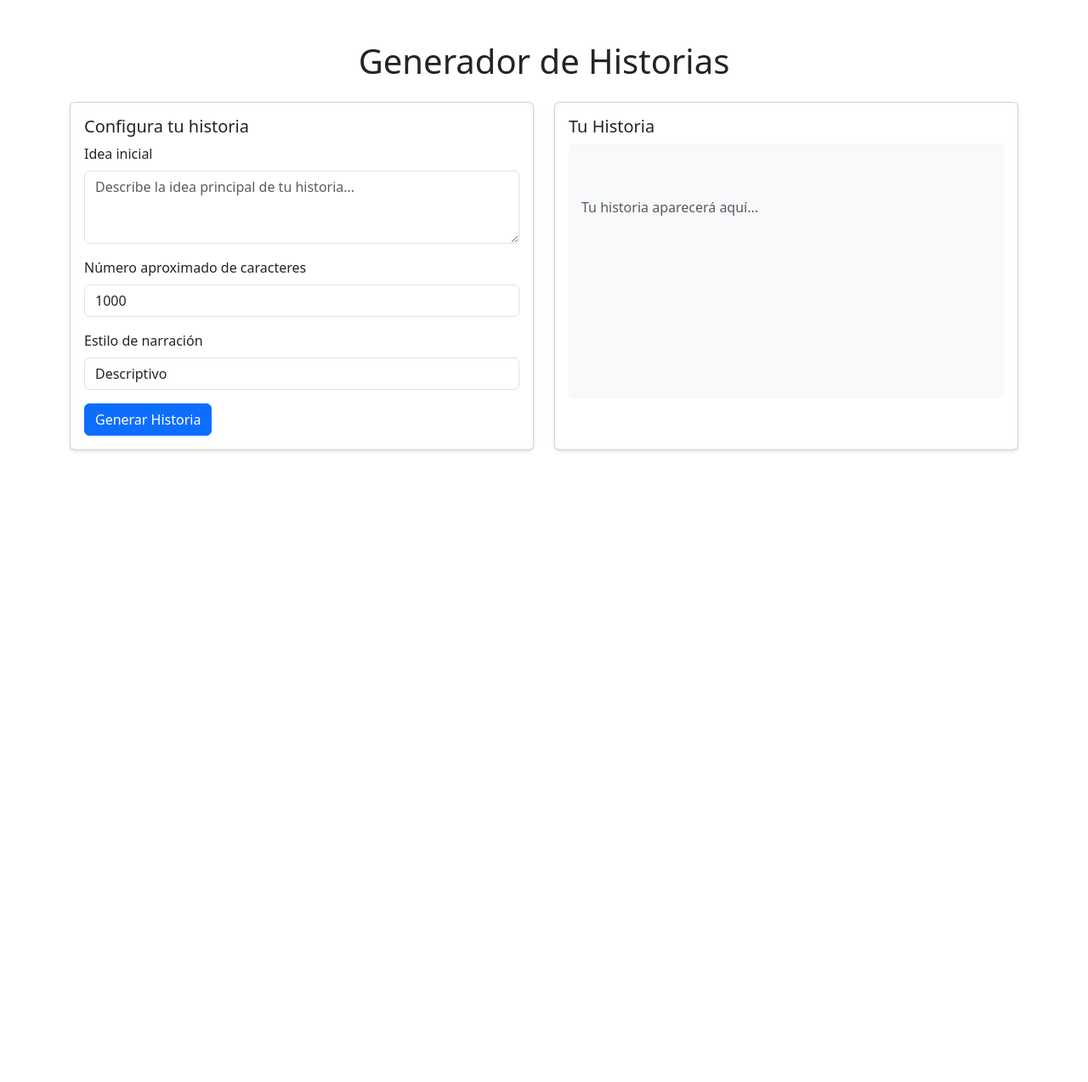
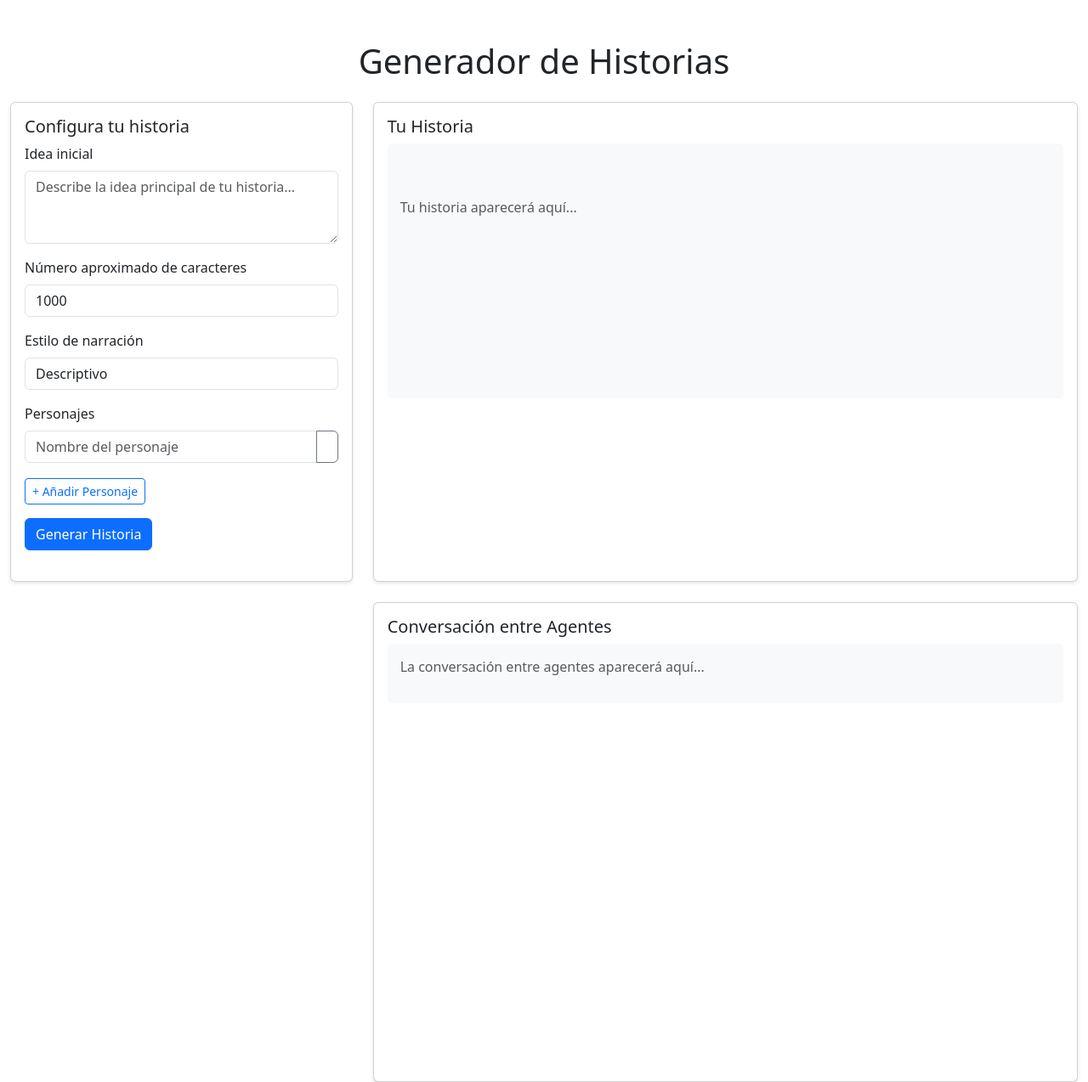
Before and after one commit to trapaglia/story_builder, a Flask app: page / in a window 1280 px wide. Shown: the whole page at 85% size. Before the commit the page ends 532 px from the top, so only its background shows below. Run offline with Flask 3, Linux system fonts and the light colour scheme.

Commit message:
Implement multi-agent story generation with dynamic character creation

```diff
--- a/app.py
+++ b/app.py
@@ -2,6 +2,8 @@ from flask import Flask, render_template, request, jsonify
 from openai import OpenAI
 from dotenv import load_dotenv
 import os
+from agents import StoryOrchestrator
+import asyncio
 
 # Cargar variables de entorno
 load_dotenv()
@@ -9,6 +11,7 @@ load_dotenv()
 # Inicializar Flask y OpenAI
 app = Flask(__name__)
 client = OpenAI(api_key=os.getenv('OPENAI_API_KEY'))
+orchestrator = StoryOrchestrator(client)
 
 @app.route('/')
 def index():
@@ -20,25 +23,25 @@ def generate_story():
     initial_idea = data.get('initial_idea')
     character_count = data.get('character_count')
     narration_style = data.get('narration_style')
+    character_names = data.get('character_names', [])  # Lista de nombres de personajes
 
-    # Crear el prompt para OpenAI
-    prompt = f"""Escribe una historia basada en la siguiente idea: {initial_idea}
-    La historia debe tener aproximadamente {character_count} caracteres.
-    Estilo de narración: {narration_style}
-    Por favor, escribe una historia coherente y atractiva siguiendo estas pautas."""
+    # Agregar agentes de personaje para cada nombre proporcionado
+    for name in character_names:
+        orchestrator.add_character_agent(name)
 
     try:
-        # Llamar a la API de OpenAI
-        response = client.chat.completions.create(
-            model="gpt-3.5-turbo",
-            messages=[
-                {"role": "system", "content": "Eres un escritor creativo experto en crear historias cautivadoras. Narras de manera inmersiva y con un tono emocional."},
-                {"role": "user", "content": prompt}
-            ]
+        # Crear un nuevo evento loop para manejar la generación asíncrona
+        loop = asyncio.new_event_loop()
+        asyncio.set_event_loop(loop)
+
+        # Generar la historia y obtener el chat
+        result = loop.run_until_complete(
+            orchestrator.generate_story(initial_idea, character_count, narration_style)
         )
 
-        story = response.choices[0].message.content
-        return jsonify({"story": story})
+        loop.close()
+
+        return jsonify(result)
 
     except Exception as e:
         return jsonify({"error": str(e)}), 500
--- a/static/script.js
+++ b/static/script.js
@@ -1,3 +1,53 @@
+// Manejo de personajes
+document.getElementById('add-character').addEventListener('click', function() {
+    const container = document.getElementById('characters-container');
+    const newCharacter = document.createElement('div');
+    newCharacter.className = 'input-group mb-2';
+    newCharacter.innerHTML = `
+        <input type="text" class="form-control character-name" placeholder="Nombre del personaje">
+        <button type="button" class="btn btn-outline-secondary remove-character">
+            <i class="bi bi-trash"></i>×</button>
+    `;
+    container.appendChild(newCharacter);
+});
+
+document.getElementById('characters-container').addEventListener('click', function(e) {
+    if (e.target.classList.contains('remove-character') ||
+        e.target.parentElement.classList.contains('remove-character')) {
+        const characterDiv = e.target.closest('.input-group');
+        if (document.querySelectorAll('.character-name').length > 1) {
+            characterDiv.remove();
+        }
+    }
+});
+
+// Formatear timestamp
+function formatTimestamp(isoString) {
+    const date = new Date(isoString);
+    return date.toLocaleTimeString();
+}
+
+// Renderizar chat de agentes
+function renderAgentChat(chatHistory) {
+    const chatContainer = document.getElementById('agentChat');
+    chatContainer.innerHTML = '';
+
+    chatHistory.forEach(message => {
+        const messageDiv = document.createElement('div');
+        messageDiv.className = 'agent-message';
+        messageDiv.innerHTML = `
+            <div class="agent-name">${message.agent}</div>
+            <div class="message-content">${message.content}</div>
+            <div class="timestamp">${formatTimestamp(message.timestamp)}</div>
+        `;
+        chatContainer.appendChild(messageDiv);
+    });
+
+    // Scroll al final del chat
+    chatContainer.scrollTop = chatContainer.scrollHeight;
+}
+
+// Manejo del formulario
 document.getElementById('storyForm').addEventListener('submit', async function(e) {
     e.preventDefault();
 
@@ -11,6 +61,9 @@ document.getElementById('storyForm').addEventListener('submit', async function(e
     const initialIdea = document.getElementById('initial_idea').value;
     const characterCount = document.getElementById('character_count').value;
     const narrationStyle = document.getElementById('narration_style').value;
+    const characterNames = Array.from(document.querySelectorAll('.character-name'))
+        .map(input => input.value.trim())
+        .filter(name => name !== '');
 
     try {
         const response = await fetch('/generate_story', {
@@ -21,14 +74,16 @@ document.getElementById('storyForm').addEventListener('submit', async function(e
             body: JSON.stringify({
                 initial_idea: initialIdea,
                 character_count: characterCount,
-                narration_style: narrationStyle
+                narration_style: narrationStyle,
+                character_names: characterNames
             })
         });
 
         const data = await response.json();
 
         if (response.ok) {
-            storyOutput.textContent = data.story;
+            storyOutput.textContent = data.final_story;
+            renderAgentChat(data.chat_history);
         } else {
             storyOutput.innerHTML = `<p class="text-danger">Error: ${data.error}</p>`;
         }
--- a/static/style.css
+++ b/static/style.css
@@ -4,6 +4,33 @@
     background-color: #f8f9fa;
     border-radius: 5px;
     white-space: pre-wrap;
+}
+
+.agent-chat {
+    max-height: 400px;
+    overflow-y: auto;
+    padding: 15px;
+    background-color: #f8f9fa;
+    border-radius: 5px;
+}
+
+.agent-message {
+    margin-bottom: 15px;
+    padding: 10px;
+    border-radius: 5px;
+    background-color: white;
+    box-shadow: 0 1px 3px rgba(0,0,0,0.1);
+}
+
+.agent-message .agent-name {
+    font-weight: bold;
+    color: #0d6efd;
+    margin-bottom: 5px;
+}
+
+.agent-message .timestamp {
+    font-size: 0.8em;
+    color: #6c757d;
 }
 
 #loading {
@@ -14,6 +41,7 @@
 .card {
     height: 100%;
     box-shadow: 0 2px 4px rgba(0,0,0,0.1);
+    margin-bottom: 20px;
 }
 
 .card-body {
@@ -28,3 +56,14 @@ textarea.form-control {
 .btn-primary {
     margin-top: auto;
 }
+
+.input-group .remove-character {
+    border-top-left-radius: 0;
+    border-bottom-left-radius: 0;
+}
+
+#characters-container {
+    max-height: 200px;
+    overflow-y: auto;
+    margin-bottom: 10px;
+}
--- a/templates/index.html
+++ b/templates/index.html
@@ -8,11 +8,12 @@
     <link rel="stylesheet" href="{{ url_for('static', filename='style.css') }}">
 </head>
 <body>
-    <div class="container mt-5">
+    <div class="container-fluid mt-5">
         <h1 class="text-center mb-4">Generador de Historias</h1>
 
         <div class="row">
-            <div class="col-md-6">
+            <!-- Panel de Configuración -->
+            <div class="col-md-4">
                 <div class="card">
                     <div class="card-body">
                         <h5 class="card-title">Configura tu historia</h5>
@@ -39,14 +40,31 @@
                                 </select>
                             </div>
 
+                            <div class="mb-3">
+                                <label class="form-label">Personajes</label>
+                                <div id="characters-container">
+                                    <div class="input-group mb-2">
+                                        <input type="text" class="form-control character-name"
+                                            placeholder="Nombre del personaje">
+                                        <button type="button" class="btn btn-outline-secondary remove-character">
+                                            <i class="bi bi-trash"></i>
+                                        </button>
+                                    </div>
+                                </div>
+                                <button type="button" class="btn btn-outline-primary btn-sm" id="add-character">
+                                    + Añadir Personaje
+                                </button>
+                            </div>
+
                             <button type="submit" class="btn btn-primary">Generar Historia</button>
                         </form>
                     </div>
                 </div>
             </div>
 
-            <div class="col-md-6">
-                <div class="card">
+            <!-- Panel de Historia -->
+            <div class="col-md-8">
+                <div class="card mb-4">
                     <div class="card-body">
                         <h5 class="card-title">Tu Historia</h5>
                         <div id="storyOutput" class="story-content">
@@ -60,6 +78,16 @@
                         </div>
                     </div>
                 </div>
+
+                <!-- Panel de Chat de Agentes -->
+                <div class="card">
+                    <div class="card-body">
+                        <h5 class="card-title">Conversación entre Agentes</h5>
+                        <div id="agentChat" class="agent-chat">
+                            <p class="text-muted">La conversación entre agentes aparecerá aquí...</p>
+                        </div>
+                    </div>
+                </div>
             </div>
         </div>
     </div>
```
Also changed, not shown: agents.py (added, +127 -0 lines), 1 other file.
